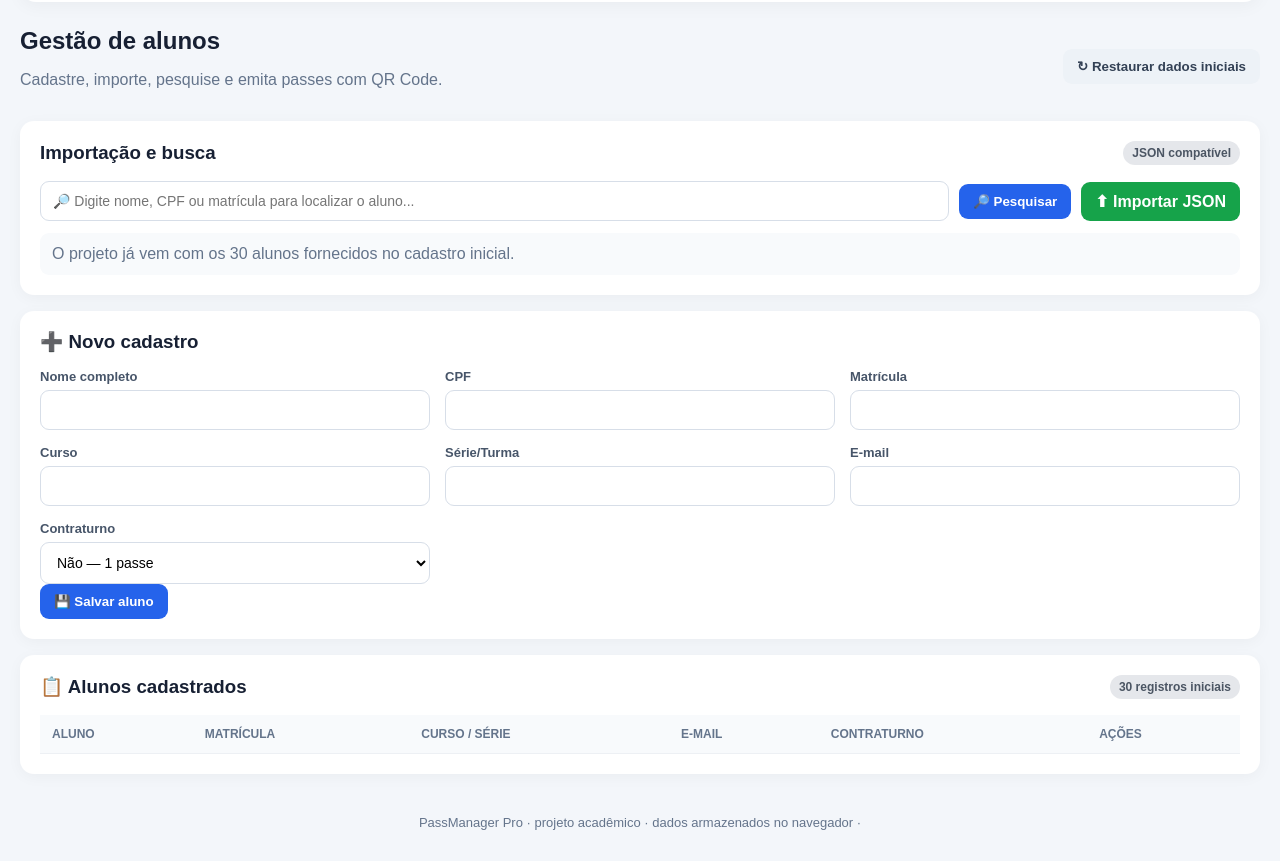
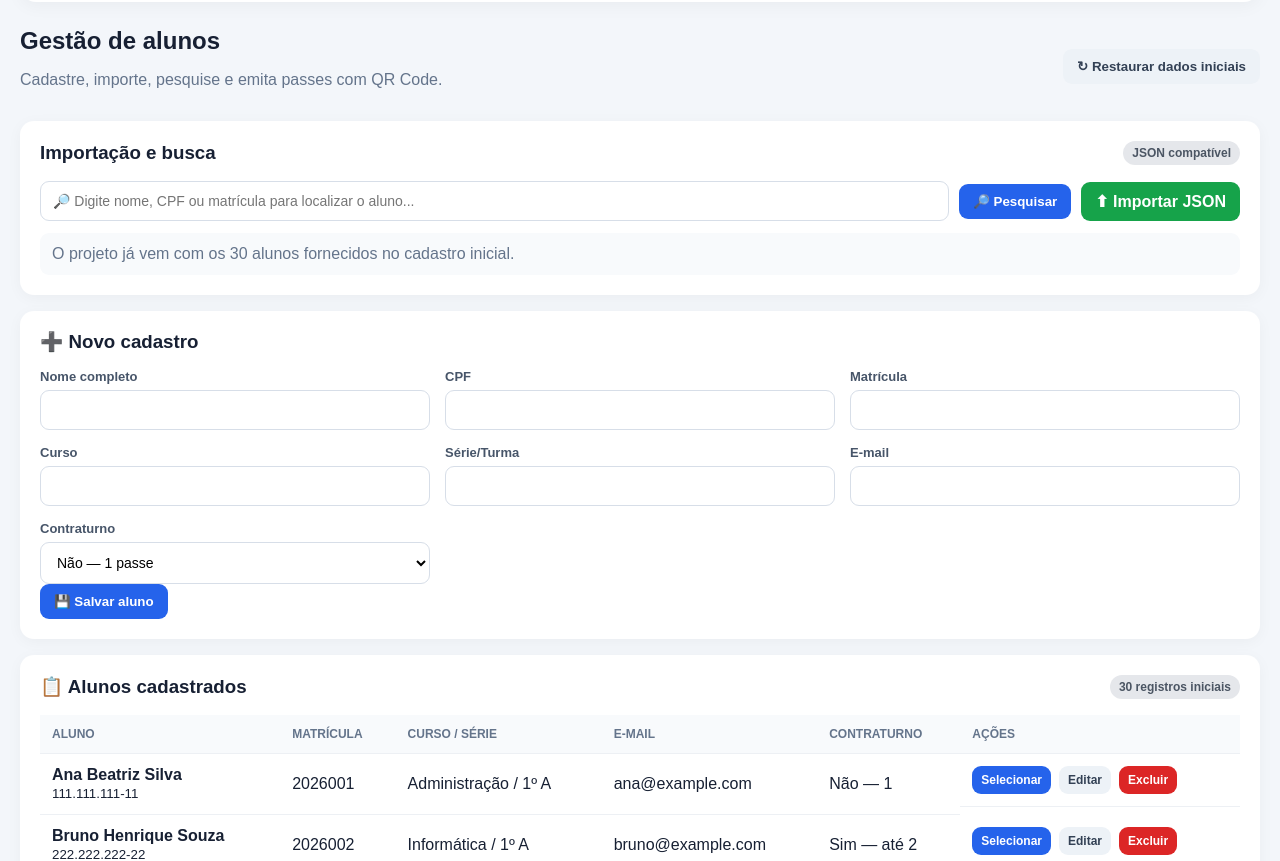
Before and after one commit to juliokayky77-sys/passmanger.github.io, a website: page index.html in a window 1280 px wide. Shown: the part 109-970 px from the top of the page. Drawn offline with Linux system fonts and the light colour scheme.

Commit message:
Update index.html

```diff
--- a/index.html
+++ b/index.html
@@ -335,6 +335,6 @@
                 </footer>
             </div>
         </div>
-        <script src="assets/app.js"></script>
+        <script src="/app.js"></script>
     </body>
 </html>
```
